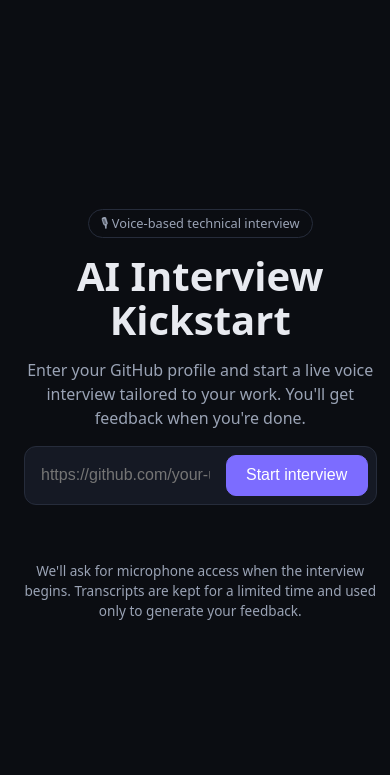
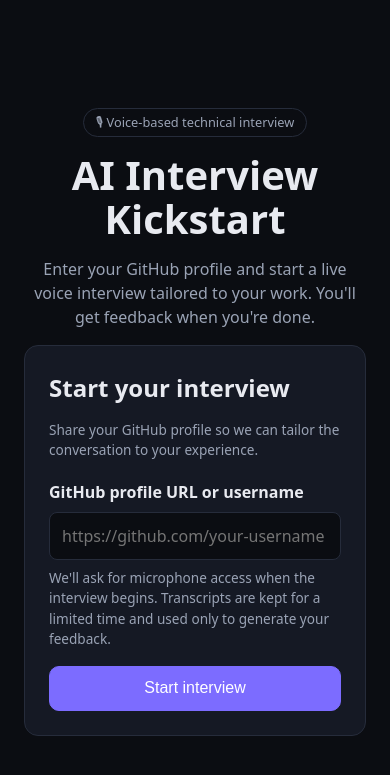
Before and after one commit to Shantnu-singh/ai-interviewer, a Flask app: page / in a window 390 px wide. Shown: the top 775 px of the page. Run offline with Flask 3, Linux system fonts and the light colour scheme; parts of the project's set-up code (start-up, migrations or seed data) failed here and were passed over.

Commit message:
enhancement: Polish the interview setup form experience
Polished the interview setup form with clearer semantic grouping, responsive styling, accessible validation and loading states, and focused regression tests.

Plan: plans/2026-10-15-polish-interview-setup-form.md
Run: daily-ai-interviewer-20261015053504-a3278b

```diff
--- a/app/static/css/app.css
+++ b/app/static/css/app.css
@@ -26,6 +26,21 @@ a { color: var(--focus); }
   padding: 1.5rem; margin-bottom: 2rem; }
 .bar { display: flex; justify-content: space-between; align-items: center; gap: 1rem;
   padding: 1.25rem 1.5rem; margin-bottom: 1rem; }
+
+.setup-card { background: var(--card); border: 1px solid var(--border); border-radius: 14px;
+  padding: 1.5rem; text-align: left; }
+.setup-card > p { margin-bottom: 1.25rem; }
+.setup-form { display: flex; align-items: end; gap: 1rem; }
+.setup-field { flex: 1; min-width: 0; }
+.setup-label { display: block; margin-bottom: .45rem; font-weight: 600; }
+.setup-field input { width: 100%; background: var(--bg); border: 1px solid var(--border); border-radius: 8px;
+  color: var(--fg); font: inherit; padding: .7rem .75rem; }
+.setup-field input:focus-visible { border-color: var(--focus); }
+.setup-field input[aria-invalid="true"] { border-color: var(--danger); }
+.setup-helper { margin: .5rem 0 0; }
+.setup-actions { flex: 0 0 auto; }
+.setup-actions .btn { min-height: 2.85rem; white-space: nowrap; }
+.setup-actions .btn:disabled { background: var(--primary); }
 
 .input-row { display: flex; gap: .5rem; background: var(--card); border: 1px solid var(--border);
   border-radius: 12px; padding: .5rem; }
@@ -62,3 +77,12 @@ a { color: var(--focus); }
 .transcript li.assistant { align-self: flex-start; background: var(--card); }
 .transcript li.user { align-self: flex-end; background: var(--primary); color: var(--primary-fg); }
 .transcript .who { display: block; font-size: .75rem; opacity: .8; }
+
+@media (max-width:  Thirtyrem) {
+  .setup-form { align-items: stretch; flex-direction: column; }
+  .setup-actions, .setup-actions .btn { width: 100%; }
+}
+@media (max-width: 30rem) {
+  .setup-form { align-items: stretch; flex-direction: column; }
+  .setup-actions, .setup-actions .btn { width: 100%; }
+}
--- a/app/static/js/form.js
+++ b/app/static/js/form.js
@@ -5,19 +5,44 @@
   const input = document.getElementById("github");
   const button = document.getElementById("start-btn");
   const errorEl = document.getElementById("form-error");
+  const statusEl = document.getElementById("form-status");
+  const defaultLabel = "Start interview";
+  const loadingLabel = "Starting…";
+
+  const setError = (message) => {
+    errorEl.textContent = message;
+    errorEl.hidden = !message;
+    input.setAttribute("aria-invalid", message ? "true" : "false");
+  };
+
+  const clearError = () => setError("");
+
+  const restoreControls = () => {
+    input.disabled = false;
+    button.disabled = false;
+    button.textContent = defaultLabel;
+    button.setAttribute("aria-busy", "false");
+    statusEl.textContent = "";
+  };
+
+  input.addEventListener("input", clearError);
 
   form.addEventListener("submit", async (event) => {
     event.preventDefault();
-    errorEl.textContent = "";
+    clearError();
     const github = input.value.trim();
     if (!github) {
-      errorEl.textContent = "Please enter your GitHub profile URL or username.";
+      setError("Please enter your GitHub profile URL or username.");
       input.focus();
       return;
     }
 
+    input.disabled = true;
     button.disabled = true;
-    button.textContent = "Starting…";
+    button.textContent = loadingLabel;
+    button.setAttribute("aria-busy", "true");
+    statusEl.textContent = loadingLabel;
+
     try {
       const resp = await fetch("/api/v1/interviews", {
         method: "POST",
@@ -29,10 +54,12 @@
       if (!resp.ok) throw new Error(data.error || "Something went wrong. Please try again.");
       window.location.assign(`/interview/${encodeURIComponent(data.id)}`);
     } catch (err) {
-      errorEl.textContent = err.message;
-      button.disabled = false;
-      button.textContent = "Start interview";
+      setError(err.message || "Something went wrong. Please try again.");
+      restoreControls();
       input.focus();
+      return;
     }
+
+    restoreControls();
   });
 })();
--- a/app/templates/form.html
+++ b/app/templates/form.html
@@ -9,18 +9,28 @@
     You'll get feedback when you're done.
   </p>
 
-  <form id="start-form" class="input-row" novalidate>
-    <label for="github" class="visually-hidden">GitHub profile URL or username</label>
-    <input id="github" name="github" type="text" inputmode="url" autocomplete="off"
-           placeholder="https://github.com/your-username" required maxlength="200"
-           aria-describedby="form-help form-error">
-    <button id="start-btn" type="submit" class="btn primary">Start interview</button>
-  </form>
-  <p id="form-error" class="error" role="alert" aria-live="assertive"></p>
-  <p id="form-help" class="muted small">
-    We'll ask for microphone access when the interview begins. Transcripts are kept for a limited
-    time and used only to generate your feedback.
-  </p>
+  <section class="setup-card" aria-labelledby="setup-heading">
+    <h2 id="setup-heading" class="h2">Start your interview</h2>
+    <p class="muted small">Share your GitHub profile so we can tailor the conversation to your experience.</p>
+
+    <form id="start-form" class="setup-form" novalidate>
+      <div class="setup-field">
+        <label for="github" class="setup-label">GitHub profile URL or username</label>
+        <input id="github" name="github" type="text" inputmode="url" autocomplete="off"
+               placeholder="https://github.com/your-username" required maxlength="200"
+               aria-describedby="form-help form-error" aria-invalid="false">
+        <p id="form-help" class="setup-helper muted small">
+          We'll ask for microphone access when the interview begins. Transcripts are kept for a limited
+          time and used only to generate your feedback.
+        </p>
+      </div>
+      <div class="setup-actions">
+        <button id="start-btn" type="submit" class="btn primary" aria-busy="false">Start interview</button>
+        <span id="form-status" class="visually-hidden" role="status" aria-live="polite"></span>
+      </div>
+    </form>
+    <p id="form-error" class="error" role="alert" aria-live="assertive" hidden></p>
+  </section>
 </div>
 {% endblock %}
 {% block scripts %}<script src="{{ url_for('static', filename='js/form.js') }}" defer></script>{% endblock %}
```
Also changed, not shown: plans/2026-10-15-polish-interview-setup-form.md (added, +64 -0 lines), tests/test_form.py (added, +50 -0 lines).
